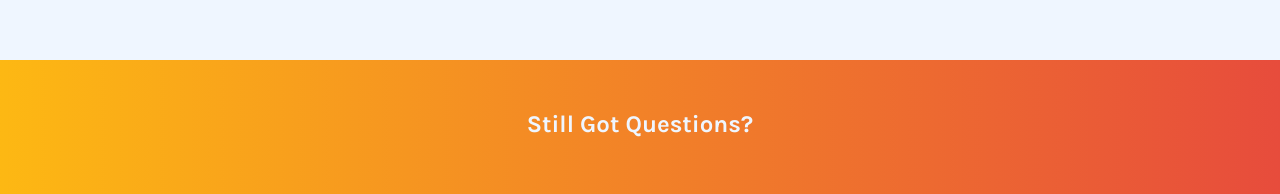
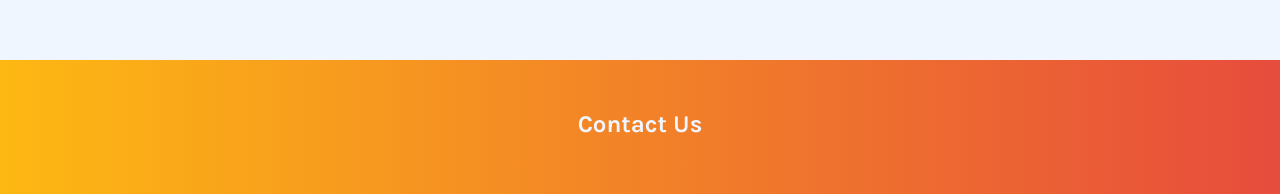
Before and after one commit to bhargavjyoti/repair-raccoons, a React (Vite) app: page / in a window 1280 px wide. Shown: the part 3903-4097 px from the top of the page. Built offline with nearby package versions, Linux system fonts and the light colour scheme.

Commit message:
Update Contact.tsx

```diff
--- a/src/components/Contact.tsx
+++ b/src/components/Contact.tsx
@@ -6,7 +6,7 @@ const Contact = (props: Props) => {
   return (
     <div className='bg-gradient-to-r from-primary to-secondary w-full py-12' id='contact'>
       <div className='w-11/12 mx-auto'>
-        <h1 className='font-bold text-2xl text-center text-textPrimary mb-6 md:pb-0'>Still Got Questions?</h1>
+        <h1 className='font-bold text-2xl text-center text-textPrimary mb-6 md:pb-0'>Contact Us</h1>
         <div className='flex flex-col-reverse md:flex-row md:w-full md:justify-between md:items-center'>
           <form className='w-full'>
             <div className='flex flex-col gap-4 md:w-1/2'>
```
